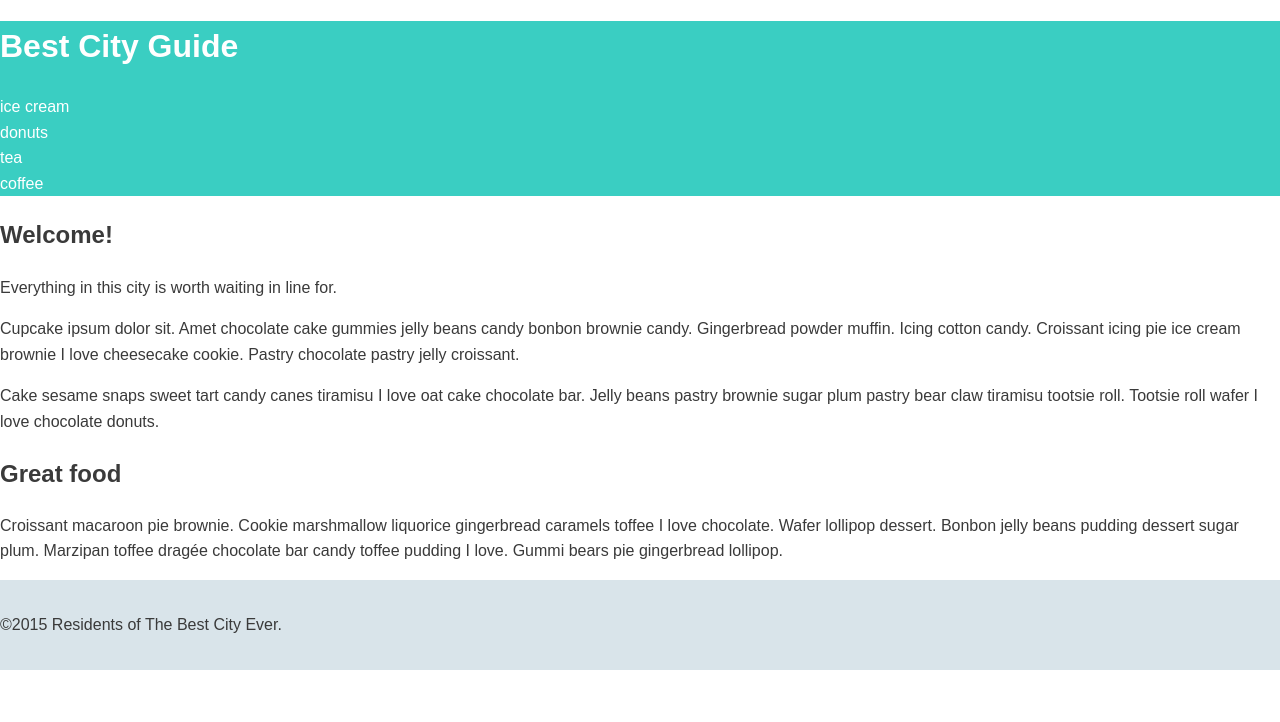
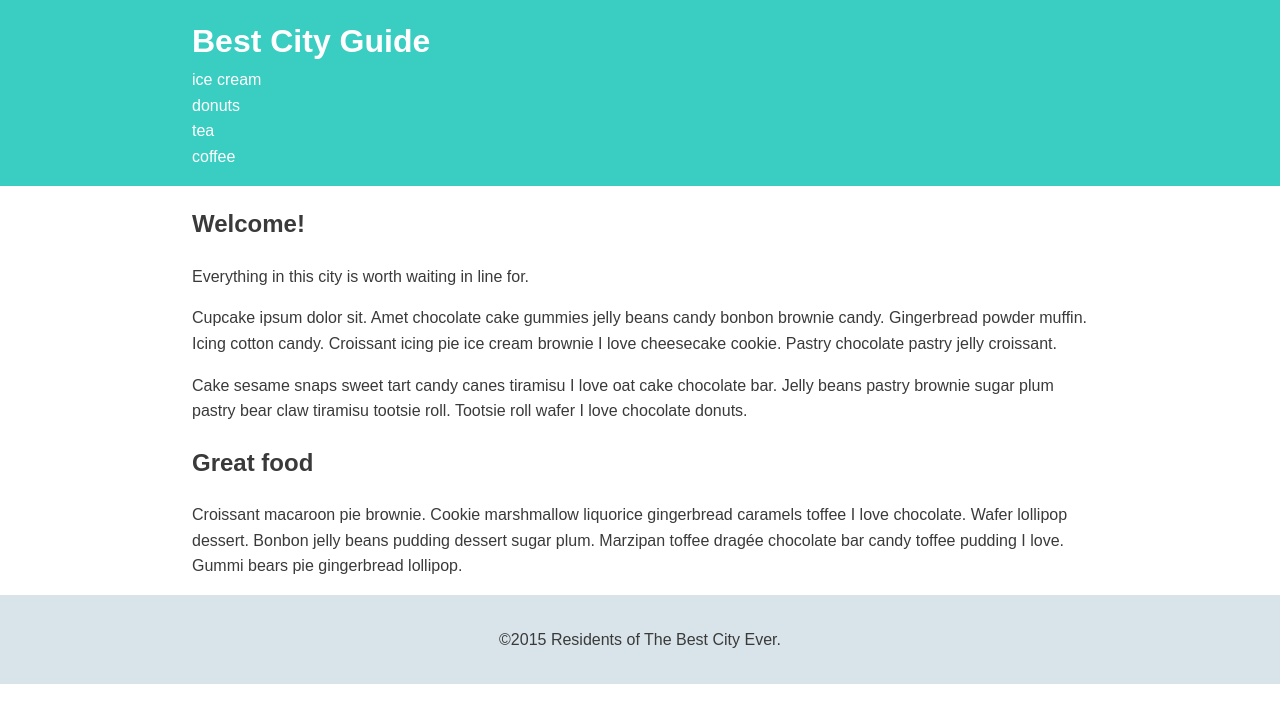
Before and after one commit to Cheex11/sandbox, a plain HTML site: page treehouse/CSS_Layout/css_layout.html in a window 1280 px wide. Drawn offline with Linux system fonts and the light colour scheme.

Commit message:
more exercises completed.

```diff
--- a/treehouse/CSS_Layout/css/style.css
+++ b/treehouse/CSS_Layout/css/style.css
@@ -18,13 +18,24 @@ a {
 
 /* ---- Layout Containers ---- */
 
+.container {
+	width: 70%;
+	margin: 0 auto;
+}
+
 .main-header {
 	background: #3acec2;
+	padding: 1em 0;
 }
 
 .main-footer {
 	padding: 2em 0;
 	background: #d9e4ea;
+	text-align: center;
+}
+
+.name {
+	margin: 0;
 }
 
 /* ---- Page Elements ---- */
--- a/treehouse/CSS_Layout/css_layout.html
+++ b/treehouse/CSS_Layout/css_layout.html
@@ -7,7 +7,9 @@
 	<link rel="stylesheet" href="css/style.css">
 </head>
 <body>
+
 	<header class="main-header">
+		<div class="container">
 			<h1 class="name"><a href="#">Best City Guide</a></h1>
 			<ul class="main-nav">
 				<li><a href="#">ice cream</a></li>
@@ -15,8 +17,10 @@
 				<li><a href="#">tea</a></li>
 				<li><a href="#">coffee</a></li>
 			</ul>
+		</div>
 	</header>
 
+	<div class="container">
 		<h2>Welcome!</h2>
 		<p>Everything in this city is worth waiting in line for.</p>
 		<p>Cupcake ipsum dolor sit. Amet chocolate cake gummies jelly beans candy bonbon brownie candy. Gingerbread powder muffin. Icing cotton candy. Croissant icing pie ice cream brownie I love cheesecake cookie. Pastry chocolate pastry jelly croissant.</p>
@@ -24,9 +28,12 @@
 
 		<h2>Great food</h2>
 		<p>Croissant macaroon pie brownie. Cookie marshmallow liquorice gingerbread caramels toffee I love chocolate. Wafer lollipop dessert. Bonbon jelly beans pudding dessert sugar plum. Marzipan toffee drag&#233;e chocolate bar candy toffee pudding I love. Gummi bears pie gingerbread lollipop.</p>
+	</div>
+
 
 	<footer class="main-footer">
 		<span>&copy;2015 Residents of The Best City Ever.</span>
 	</footer>
+
 </body>
 </html>
```
Lines whose indentation alone changed are shown as unchanged.
